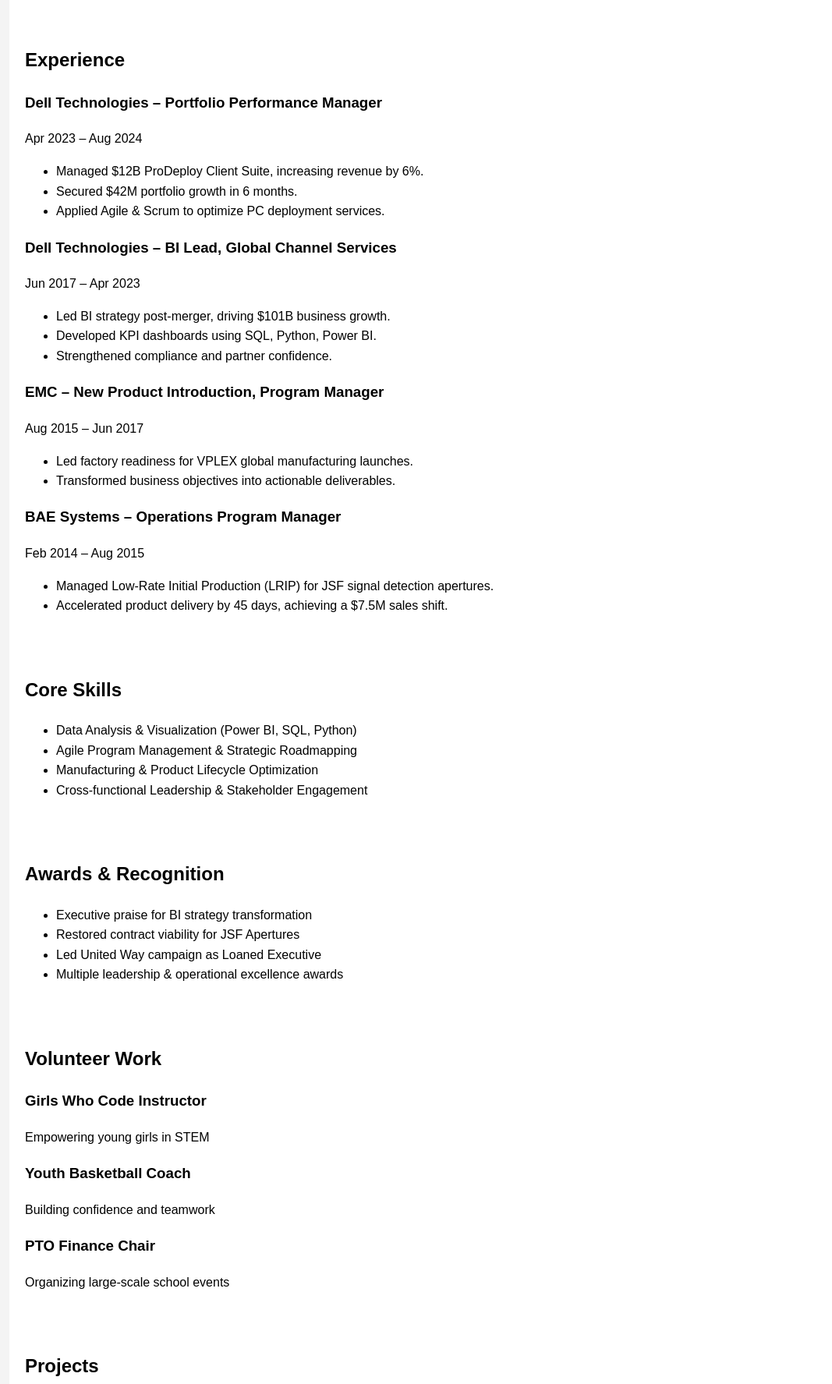
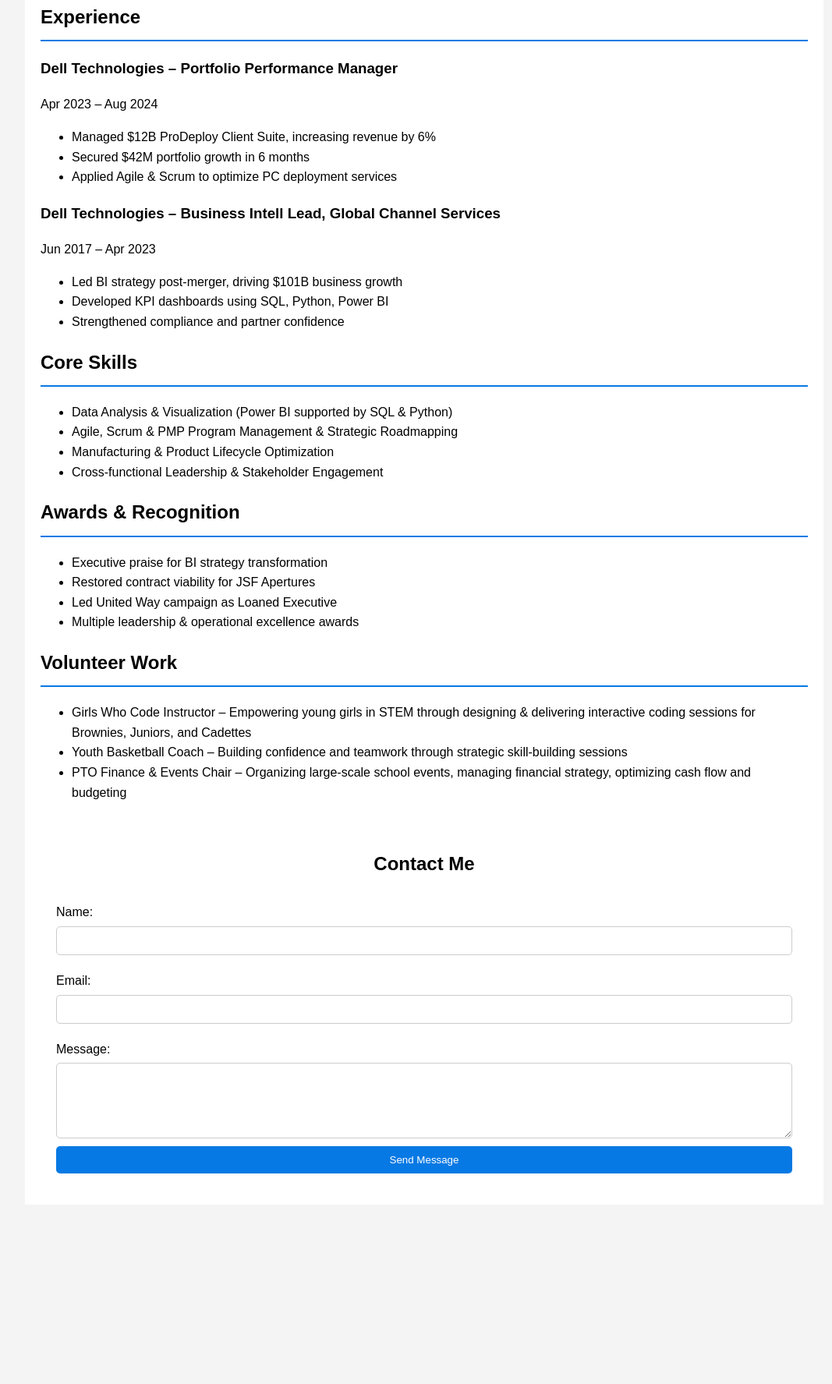
Before and after one commit to jenbarnes5/jennifer-barnes-portfolio, a plain HTML site: page index.html in a window 1280 px wide. Shown: the part 469-2244 px from the top of the page at 78% size, without its empty margins (96-1163 px from the left). After the commit the page ends 2014 px from the top, so only its background shows below. Drawn offline with Linux system fonts and the light colour scheme.

Commit message:
Add files via upload

```diff
--- a/index.html
+++ b/index.html
@@ -1,3 +1,4 @@
+
 <!DOCTYPE html>
 <html lang="en">
 <head>
@@ -6,7 +7,7 @@
     <title>Jennifer Barnes - Technical Program Manager</title>
     <style>
         body {
-            font-family: Arial, sans-serif;
+            font-family: Forte Forward, sans-serif;
             line-height: 1.6;
             margin: 0;
             padding: 0;
@@ -18,11 +19,12 @@
             overflow: hidden;
         }
        header {
-            background: #333;
+            background:
+url('header-bg.jpg') no-repeat center center;
+  background-size: cover;
   color: #fff;
-            padding-top: 30px;
-            min-height: 70px;
-            border-bottom: #77aaff 3px solid;
+  padding: 60px 20px;
+  text-align: center;
         }
         header a {
             color: #fff;
@@ -31,116 +33,119 @@
             font-size: 16px;
         }
         header ul {
-            none;
+            padding: 0;
+            list-style: none;
         }
         header li {
             display: inline;
             padding: 0 20px 0 20px;
         }
-        header #branding {
-            float: left;
-        }
-        header #branding h1 {
-            margin: 0;
-        }
-        header nav {
-            float: right;
-            margin-top: 10px;
-        }
-        section {
+        .main-content {
             padding: 20px;
-            margin: 20px 0;
             background: #fff;
-        }
-        footer {
-            background: #333;
-            color: #fff;
-            text-align: center;
-            padding: 10px;
             margin-top: 20px;
         }
-        .btn {
-            display: inline-block;
-            color: #333;
-            background: #77aaff;
-            padding: 10px 20px;
-            text-decoration: none;
+        .main-content h1 {
+            text-align: center;
+        }
+        .main-content p {
+            text-align: justify;
+        }
+        .section {
+            margin: 20px 0;
+        }
+        .section h2 {
+            border-bottom: #0779e4 2px solid;
+            padding-bottom: 10px;
+        }
+        .contact-form {
+            background: #fff;
+            padding: 20px;
+            margin-top: 20px;
+        }
+        .contact-form h2 {
+            text-align: center;
+        }
+        .contact-form form {
+            display: flex;
+            flex-direction: column;
+        }
+        .contact-form label {
+            margin: 10px 0 5px;
+        }
+        .contact-form input, .contact-form textarea {
+            padding: 10px;
+            margin-bottom: 10px;
+            border: 1px solid #ccc;
             border-radius: 5px;
         }
-        .btn:hover {
-            background: #555;
+        .contact-form button {
+            padding: 10px;
+            background: #0779e4;
             color: #fff;
+            border: none;
+            border-radius: 5px;
+            cursor: pointer;
+        }
+        .contact-form button:hover {
+            background: #055a9c;
         }
     </style>
 </head>
 <body>
     <header>
         <div class="container">
-            <div id="branding">
             <h1>Jennifer Barnes</h1>
-                <p>Technical Program Manager</p>
-            </div>
-            <nav>
             <ul>
                 <li><a href="#about">About</a></li>
                 <li><a href="#experience">Experience</a></li>
                 <li><a href="#skills">Skills</a></li>
                 <li><a href="#awards">Awards</a></li>
-                    <li><a href="#volunteer">Volunteer Work</a></li>
-                    <li><a href="#projects">Projects</a></li>
+                <li><a href="#volunteer">Volunteer Experience</a></li>
                 <li><a href="#contact">Contact</a></li>
             </ul>
-            </nav>
         </div>
     </header>
+    <div class="container">
+        <div class="main-content">
+            <section id="about" class="section">
+                <h2>About Me</h2>
+                <p>Hi, I’m Jennifer Barnes — a seasoned Technical Program Manager with over 15 years of experience leading high-impact programs in defense and technology. I specialize in aligning business strategy with technical execution, optimizing operations, and delivering scalable solutions. Whether it’s managing billion-dollar portfolios or mentoring the next generation of coders, I bring clarity, collaboration, and results to every challenge.</p>
+                <p>Fun Facts:</p>
+                <ul>
+                    <li>Yoga enthusiast and puzzle solver with a passion for mentoring</li>
 
-    <section id="about" class="container">
-        <h2>About Me</h2>
-        <p>Experienced technical program manager with 15+ years in defense and technology, driving strategy, operational efficiency, and cross-functional collaboration. Skilled in Agile, Scrum, and PMP, with a strong focus on risk assessment, data-driven decision-making, and scalable business growth.</p>
-        <p>Fun Facts: Yoga enthusiast, puzzle solver, coach, mentor, and creative maker (laser engraving, custom apparel). Love camping and horseback riding with my family.</p>
+
+                </ul>
             </section>
-
-    <section id="experience" class="container">
+            <section id="experience" class="section">
                 <h2>Experience</h2>
                 <h3>Dell Technologies – Portfolio Performance Manager</h3>
                 <p>Apr 2023 – Aug 2024</p>
                 <ul>
-            <li>Managed $12B ProDeploy Client Suite, increasing revenue by 6%.</li>
-            <li>Secured $42M portfolio growth in 6 months.</li>
-            <li>Applied Agile & Scrum to optimize PC deployment services.</li>
+                    <li>Managed $12B ProDeploy Client Suite, increasing revenue by 6%</li>
+                    <li>Secured $42M portfolio growth in 6 months</li>
+                    <li>Applied Agile & Scrum to optimize PC deployment services</li>
                 </ul>
-        <h3>Dell Technologies – BI Lead, Global Channel Services</h3>
+                <h3>Dell Technologies – Business Intell Lead, Global Channel Services</h3>
                 <p>Jun 2017 – Apr 2023</p>
                 <ul>
-            <li>Led BI strategy post-merger, driving $101B business growth.</li>
-            <li>Developed KPI dashboards using SQL, Python, Power BI.</li>
-            <li>Strengthened compliance and partner confidence.</li>
+                    <li>Led BI strategy post-merger, driving $101B business growth</li>
+                    <li>Developed KPI dashboards using SQL, Python, Power BI</li>
+                    <li>Strengthened compliance and partner confidence</li>
                 </ul>
-        <h3>EMC – New Product Introduction, Program Manager</h3>
-        <p>Aug 2015 – Jun 2017</p>
-        <ul>
-            <li>Led factory readiness for VPLEX global manufacturing launches.</li>
-            <li>Transformed business objectives into actionable deliverables.</li>
-        </ul>
-        <h3>BAE Systems – Operations Program Manager</h3>
-        <p>Feb 2014 – Aug 2015</p>
-        <ul>
-            <li>Managed Low-Rate Initial Production (LRIP) for JSF signal detection apertures.</li>
-            <li>Accelerated product delivery by 45 days, achieving a $7.5M sales shift.</li>
-        </ul>
+                <!-- Add other roles similarly -->
             </section>
-
-    <section id="skills" class="container">
+            <section id="skills" class="section">
                 <h2>Core Skills</h2>
                 <ul>
-            <li>Data Analysis & Visualization (Power BI, SQL, Python)</li>
-            <li>Agile Program Management & Strategic Roadmapping</li>
+                    <li>Data Analysis & Visualization (Power BI supported by SQL & Python)</li>
+                    <li>Agile, Scrum & PMP Program Management & Strategic Roadmapping</li>
                     <li>Manufacturing & Product Lifecycle Optimization</li>
                     <li>Cross-functional Leadership & Stakeholder Engagement</li>
                 </ul>
             </section>
-
-    <section id="awards" class="container">
+            <section id="awards" class="section">
                 <h2>Awards & Recognition</h2>
                 <ul>
                     <li>Executive praise for BI strategy transformation</li>
@@ -149,28 +154,16 @@
                     <li>Multiple leadership & operational excellence awards</li>
                 </ul>
             </section>
-
-    <section id="volunteer" class="container">
+            <section id="volunteer" class="section">
                 <h2>Volunteer Work</h2>
-        <h3>Girls Who Code Instructor</h3>
-        <p>Empowering young girls in STEM</p>
-        <h3>Youth Basketball Coach</h3>
-        <p>Building confidence and teamwork</p>
-        <h3>PTO Finance Chair</h3>
-        <p>Organizing large-scale school events</p>
+                <ul>
+                    <li>Girls Who Code Instructor – Empowering young girls in STEM through designing & delivering interactive coding sessions for Brownies, Juniors, and Cadettes</li>
+                    <li>Youth Basketball Coach – Building confidence and teamwork through strategic skill-building sessions</li>
+                    <li>PTO Finance & Events Chair – Organizing large-scale school events, managing financial strategy, optimizing cash flow and budgeting </li>
+                </ul>
             </section>
-
-    <section id="projects" class="container">
-        <h2>Projects</h2>
-        <p>PM led large-scale, complex initiatives in a global environment</p>
-        <p>Strong understanding of enterprise platforms (Snowflake, Tableau, SAP, Salesforce.com)</p>
-        <p>Experience with data frameworks, objectives and operating models</p>
-        <p>Composite model leveraging both Direct query and import, allowing for tracking of progress towards key initiatives</p>
-        <p>Strong background in data, analytics and reporting including working with consultants from Bain with Sr VP/VP</p>
-    </section>
-
-    <section id="contact" class="container">
-        <h2>Contact</h2>
+            <section id="contact" class="contact-form">
+                <h2>Contact Me</h2>
                 <form action="https://formspree.io/f/{your_form_id}" method="POST">
                     <label for="name">Name:</label>
                     <input type="text" id="name" name="name" required>
@@ -178,10 +171,10 @@
                     <input type="email" id="email" name="email" required>
                     <label for="message">Message:</label>
                     <textarea id="message" name="message" rows="5" required></textarea>
-            <button type="submit" class="btn">Send</button>
+                    <button type="submit">Send Message</button>
                 </form>
-   footer>
-        <p>Jennifer Barnes | Townsend, MA | <a href="mailto:jenbarnes5@gmail.com">jenbarnes5@gmail.com</a> | <a href="https://www.linkedin.com/in/jennifer-barnes-062b6b/">LinkedIn</a></p>
-    </footer>
+            </section>
+        </div>
+    </div>
 </body>
 </html>
```
Lines whose indentation alone changed are shown as unchanged.
